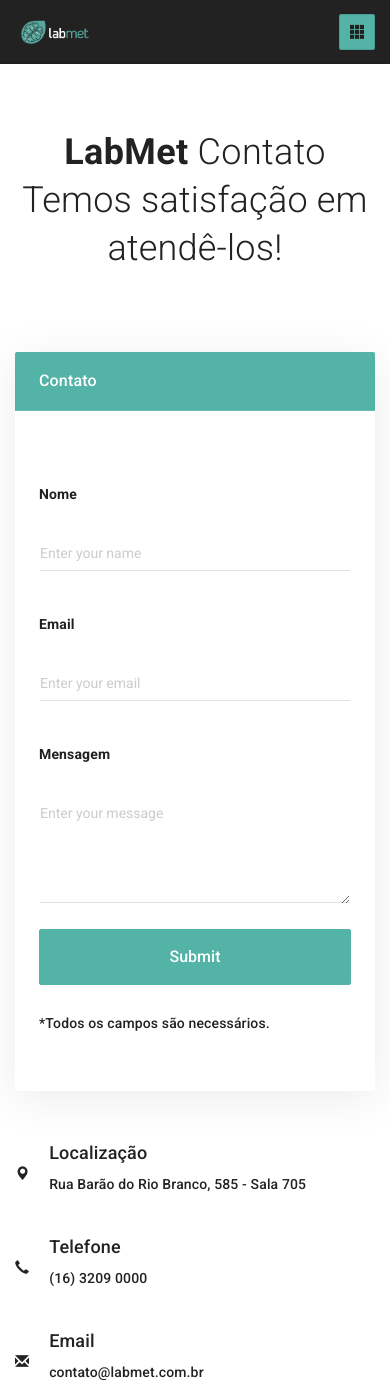
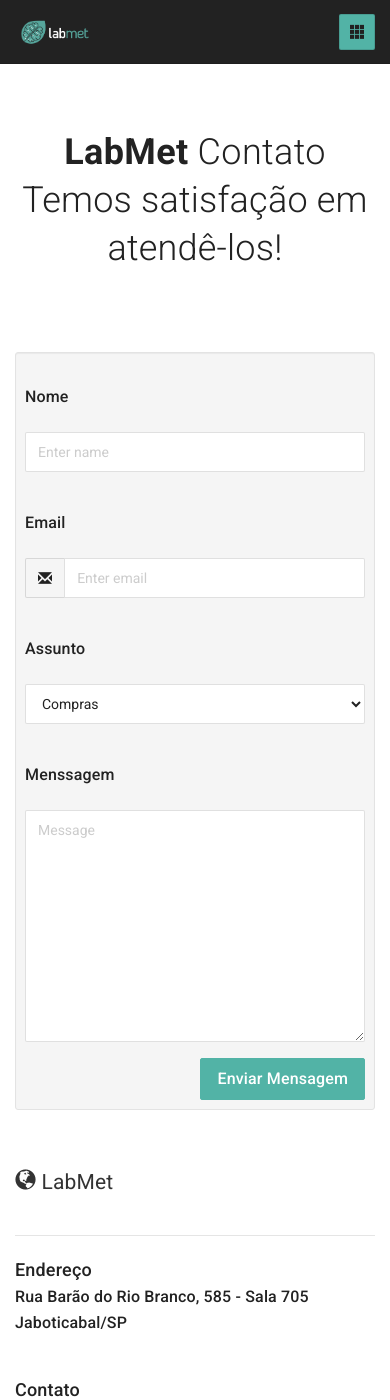
Before and after one commit to bapanosso/site, a Jekyll site: the page built from contact.html, in a window 390 px wide and 1400 px high. Built offline with Jekyll 4.4.1, drawn with Linux system fonts in a browser that asks for light colours.

Commit message:
contato pronto

```diff
--- /dev/null
+++ b/_includes/contact2.html
@@ -0,0 +1,81 @@
+<div id="contact" class="contact-section">
+  <div class="container">
+    <div class="contact-title-row row">
+      <div class="contact-title-col col-sm-8 col-sm-offset-2">
+        <h4 class="section-title"><br><b>LabMet</b> Contato</h4>
+        <h3><p class="section-title">{{site.contintro}}</p></h3>
+      </div>
+    </div>
+  </div>
+
+  <div class="container">
+      <div class="contact-content-row row">
+          <div class="col-md-8">
+              <div class="well well-sm">
+                  <form>
+                  <div class="row">
+                      <div class="col-md-6">
+                          <div class="form-group">
+                              <label for="name">
+                                <h5>Nome</h5></label>
+                              <input type="text" class="form-control" id="name" placeholder="Enter name" required="required" />
+                          </div>
+                          <div class="form-group">
+                              <label for="email">
+                                  <h5>Email </h5></label>
+                              <div class="input-group">
+                                  <span class="input-group-addon"><span class="glyphicon glyphicon-envelope"></span>
+                                  </span>
+                                  <input type="email" class="form-control" id="email" placeholder="Enter email" required="required" /></div>
+                          </div>
+                          <div class="form-group">
+                              <label class="control-label " for="region_id"><h5>Assunto</h5></label>
+                                <select class="form-control" id="region_id" name="region">
+                                    <option value="add" selected="">Compras</option>
+                                    <option value="service">Orçamento</option>
+                                    <option value="ask">Dúvidas</option>
+                                    <option value="product">Sugestões</option>
+                                    <option value="product2">Reclamações</option>
+                                </select>
+                          </div>
+                      </div>
+                      <div class="col-md-6">
+                          <div class="form-group">
+                              <label for="name">
+                                  <h5>Menssagem</h5></label>
+                              <textarea name="message" id="message" class="form-control" rows="9" cols="25" required="required"
+                                  placeholder="Message"></textarea>
+                          </div>
+                      </div>
+                      <div class="col-md-12">
+                          <button type="submit" class="btn btn-primary pull-right" id="btnContactUs">
+                              <h5>Enviar Mensagem</h5></button>
+                      </div>
+                  </div>
+                  </form>
+              </div>
+          </div>
+          <div class="col-md-4">
+              <form>
+              <legend><span class="glyphicon glyphicon-globe"></span> LabMet</legend>
+              <address>
+                  <h4>Endereço</h4>
+                  <h5>{{site.address}}<br>
+                  {{site.city}}</h5><br>
+              </address>
+              <address>
+                  <h4>Contato</h4>
+                  <h5>{{site.phone}}<br>
+                  <a href="mailto:#">{{site.email}}</h5></a>
+              </address>
+              </form>
+              <ul class="site-footer-bottom-social-list">
+                {% for social in site.social %}
+                <li><a href="http://{{social.url}}" target="_blank"><span class="{{social.title}}"></span></a>
+                {% endfor %}</li>
+              </ul>
+          </div>
+      </div>
+    </div>
+  </div>
+</div>
--- a/contact.html
+++ b/contact.html
@@ -3,4 +3,4 @@
 title: Contato
 permalink: /contact/
 ---
-{% include contact.html %}
+{% include contact2.html %}
```
Also changed, not shown: assets/css/theme-1.css, 3 other files.
